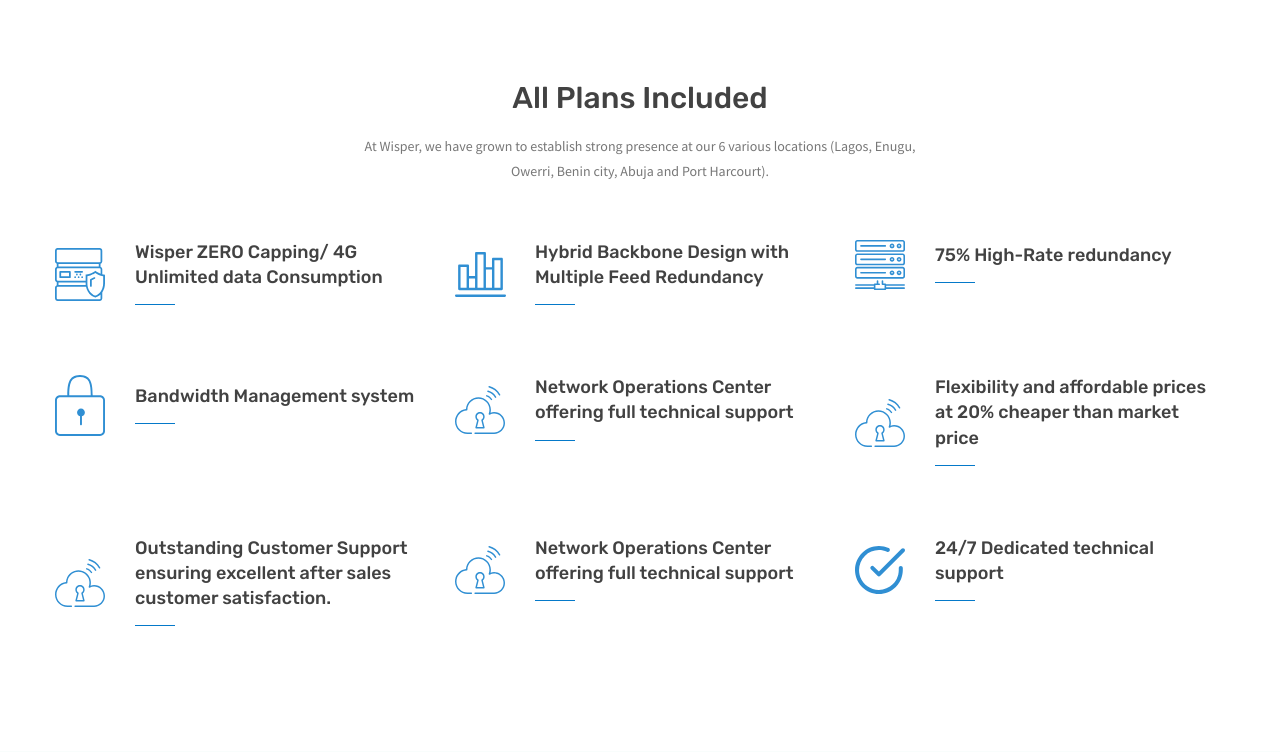
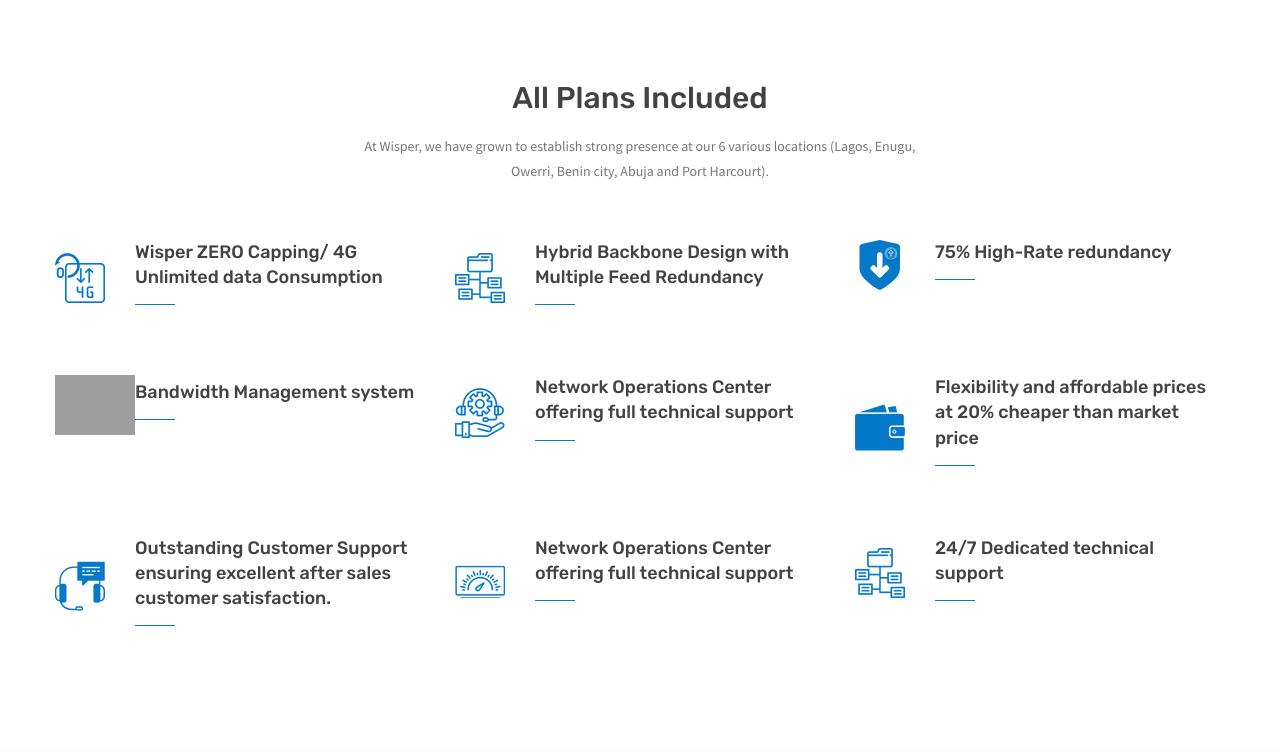
Before and after one commit to WisperHQ/wisper-isp, a PHP site: page /internet-corporate.php in a window 1280 px wide. Shown: the part 2725-3477 px from the top of the page. Run offline with PHP 8.4, Linux system fonts and the light colour scheme; some libraries are stand-ins or nearby versions; grey boxes are pictures that could not be loaded.

Commit message:
added icons to services

```diff
--- a/internet-corporate.php
+++ b/internet-corporate.php
@@ -272,10 +272,10 @@
                 <div class="col-lg-4 col-sm-6">
                     <div class="single-feature single-feature-img-left text-left" data-animate="fadeInUp" data-delay=".05">
                         <div class="single-feature-img">
-                            <img src="img/icons/ftp.svg" alt="" class="svg">
+                            <img src="img/icons/9.png" alt="" class="png">
                         </div>
                         <div class="single-feature-content">
-                            <h4>Wisper ZERO Capping/ 4G Unlimited data Consumption</h4>
+                        <h4>Wisper ZERO Capping/ 4G Unlimited data Consumption</h4>
 <!--                             <p>At vero eos et accusamus et iusto dignissimosus qui blanditiis praesentium uptatum</p> -->
                         </div>
                     </div>
@@ -283,7 +283,7 @@
                 <div class="col-lg-4 col-sm-6">
                     <div class="single-feature single-feature-img-left text-left" data-animate="fadeInUp" data-delay=".2">
                         <div class="single-feature-img">
-                            <img src="img/icons/upgrade.svg" alt="" class="svg">
+                            <img src="img/icons/10.png" alt="" class="png">
                         </div>
                         <div class="single-feature-content">
                             <h4>Hybrid Backbone Design with Multiple Feed Redundancy</h4>
@@ -294,7 +294,7 @@
                 <div class="col-lg-4 col-sm-6">
                     <div class="single-feature single-feature-img-left text-left" data-animate="fadeInUp" data-delay=".35">
                         <div class="single-feature-img">
-                            <img src="img/icons/data.svg" alt="" class="svg">
+                            <img src="img/icons/8.png" alt="" class="png">
                         </div>
                         <div class="single-feature-content">
                             <h4>75% High-Rate redundancy</h4>
@@ -305,7 +305,7 @@
                 <div class="col-lg-4 col-sm-6">
                     <div class="single-feature single-feature-img-left text-left" data-animate="fadeInUp" data-delay=".5">
                         <div class="single-feature-img">
-                            <img src="img/icons/lock.svg" alt="" class="svg">
+                            <img src="img/icons/12.svg" alt="" class="png">
                         </div>
                         <div class="single-feature-content">
                             <h4>Bandwidth Management system</h4>
@@ -316,7 +316,7 @@
                 <div class="col-lg-4 col-sm-6">
                     <div class="single-feature single-feature-img-left text-left" data-animate="fadeInUp" data-delay=".65">
                         <div class="single-feature-img">
-                            <img src="img/icons/cloud.svg" alt="" class="svg">
+                            <img src="img/icons/14.png" alt="" class="png">
                         </div>
                         <div class="single-feature-content">
                             <h4>Network Operations Center offering full technical support   </h4>
@@ -327,7 +327,7 @@
                 <div class="col-lg-4 col-sm-6">
                     <div class="single-feature single-feature-img-left text-left" data-animate="fadeInUp" data-delay=".65">
                         <div class="single-feature-img">
-                            <img src="img/icons/cloud.svg" alt="" class="svg">
+                            <img src="img/icons/15.png" alt="" class="png">
                         </div>
                         <div class="single-feature-content">
                             <h4>Flexibility and affordable prices at 20% cheaper than market price</h4>
@@ -338,7 +338,7 @@
                 <div class="col-lg-4 col-sm-6">
                     <div class="single-feature single-feature-img-left text-left" data-animate="fadeInUp" data-delay=".65">
                         <div class="single-feature-img">
-                            <img src="img/icons/cloud.svg" alt="" class="svg">
+                            <img src="img/icons/16.png" alt="" class="png">
                         </div>
                         <div class="single-feature-content">
                             <h4>Outstanding Customer Support ensuring excellent after sales customer satisfaction.</h4>
@@ -349,7 +349,7 @@
                 <div class="col-lg-4 col-sm-6">
                     <div class="single-feature single-feature-img-left text-left" data-animate="fadeInUp" data-delay=".65">
                         <div class="single-feature-img">
-                            <img src="img/icons/cloud.svg" alt="" class="svg">
+                            <img src="img/icons/13.png" alt="" class="png">
                         </div>
                         <div class="single-feature-content">
                             <h4>Network Operations Center offering full technical support   </h4>
@@ -360,7 +360,7 @@
                 <div class="col-lg-4 col-sm-6">
                     <div class="single-feature single-feature-img-left text-left" data-animate="fadeInUp" data-delay=".8">
                         <div class="single-feature-img">
-                            <img src="img/icons/access.svg" alt="" class="svg">
+                            <img src="img/icons/10.png" alt="" class="png">
                         </div>
                         <div class="single-feature-content">
                             <h4>24/7 Dedicated technical support</h4>
```
Also changed, not shown: internet-home-sme.php (+9 -9 lines).
